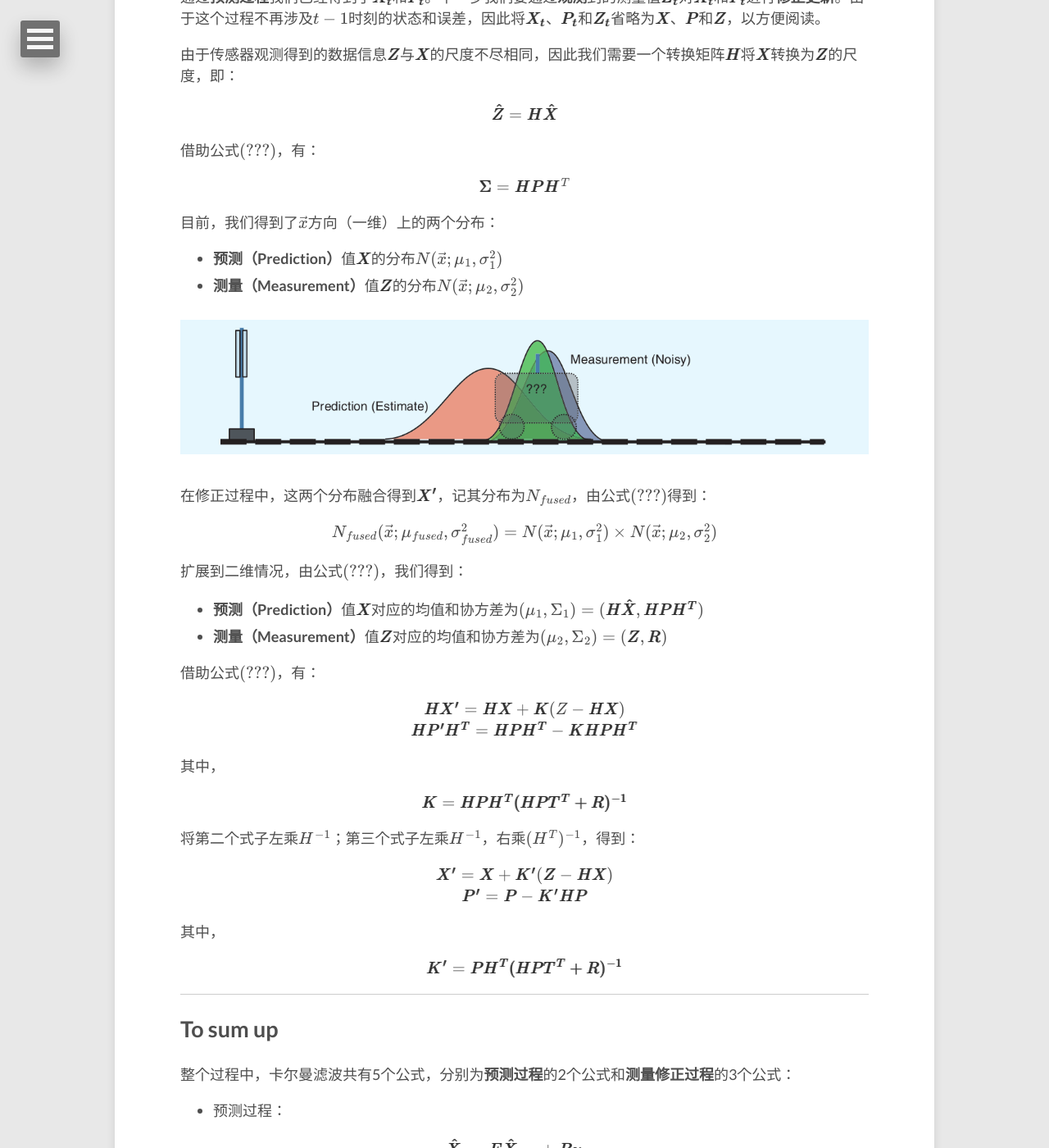
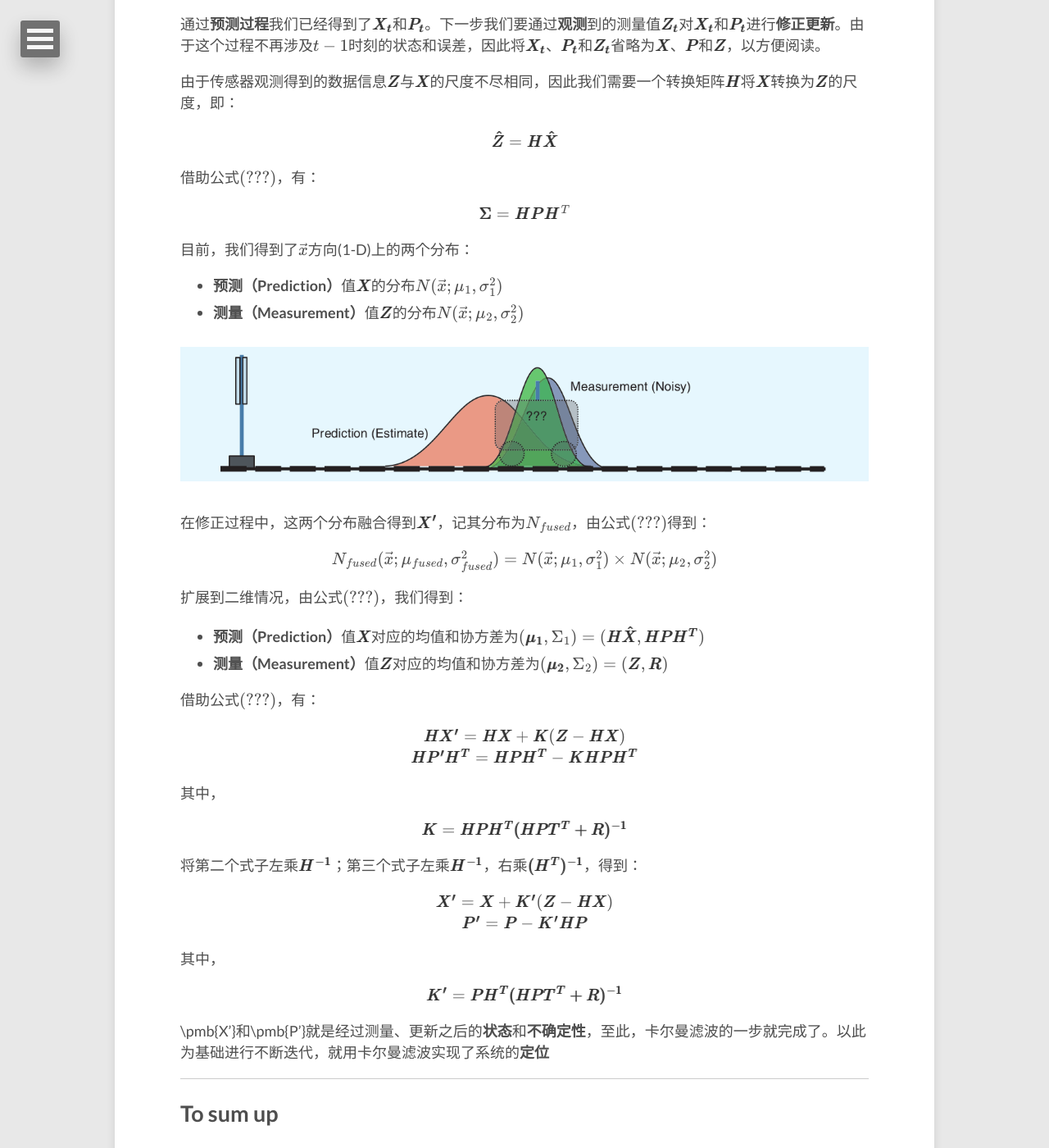
Before and after one commit to lucameng/lucameng.github.io, a Jekyll site: the page built from _posts/2022-07-20-Kalman-Filter.md, in a window 1280 px wide and 1400 px high, scrolled down 4558 px. Shown: the whole window at 82% size. Built offline with Jekyll 4.4.1, drawn with Linux system fonts in a browser that asks for light colours; formulas are drawn with MathJax 3; some of the changed text lies outside the part shown.

Commit message:
update KF

```diff
--- a/_posts/2022-07-20-Kalman-Filter.md
+++ b/_posts/2022-07-20-Kalman-Filter.md
@@ -257,7 +258,7 @@ $
 
 <center>
 $
-\pmb{\hat{X}_{t}} = \pmb{F} \pmb{\hat{X}_{t-1}} + \pmb{B} \ddot{x_{t-1}}
+\pmb{\hat{X}_{t}} = \pmb{F} \pmb{\hat{X}_{t-1}} + \pmb{B} \ddot{x}_{t-1}
 $
 </center>
 
@@ -296,7 +297,7 @@ $
 $
 </center>
 
-目前，我们得到了$$ \vec{x} $$方向（一维）上的两个分布：
+目前，我们得到了$$ \vec{x} $$方向(1-D)上的两个分布：
 
 - **预测（Prediction）**值$$ \pmb{X} $$的分布$$ N(\vec{x};\mu_1,\sigma_1^2) $$
 - **测量（Measurement）**值$$ \pmb{Z} $$的分布$$ N(\vec{x};\mu_2,\sigma_2^2) $$
@@ -318,14 +319,14 @@ $
 
 扩展到二维情况，由公式$\eqref{eq4}$，我们得到：
 
-- **预测（Prediction）**值$$ \pmb{X} $$对应的均值和协方差为$$ (\mu_1,\Sigma_1)=(\pmb{H \hat{X}},\pmb{HPH^T}) $$
-- **测量（Measurement）**值$$ \pmb{Z} $$对应的均值和协方差为$$ (\mu_2,\Sigma_2)=(\pmb{Z},\pmb{R}) $$
+- **预测（Prediction）**值$$ \pmb{X} $$对应的均值和协方差为$$ (\pmb{\mu_1},\Sigma_1)=(\pmb{H \hat{X}},\pmb{HPH^T}) $$
+- **测量（Measurement）**值$$ \pmb{Z} $$对应的均值和协方差为$$ (\pmb{\mu_2},\Sigma_2)=(\pmb{Z},\pmb{R}) $$
 
 借助公式$\eqref{eq3}$，有：
 
 <center>
 $
-\pmb{HX'} = \pmb{HX} + \pmb{K} (Z-\pmb{HX})
+\pmb{HX'} = \pmb{HX} + \pmb{K} (\pmb{Z}-\pmb{HX})
 $
 </center>
 
@@ -343,7 +344,7 @@ $
 $
 </center>
 
-将第二个式子左乘$$ H^{-1} $$；第三个式子左乘$$ H^{-1} $$，右乘$$ (H^T)^{-1} $$，得到：
+将第二个式子左乘$$ \pmb{H^{-1}} $$；第三个式子左乘$$ \pmb{H^{-1}} $$，右乘$$ \pmb{(H^T)^{-1}} $$，得到：
 
 <center>
 $
@@ -364,6 +365,8 @@ $
 \pmb{K'} = \pmb{PH^T(HPT^T+R)^{-1}}
 $
 </center>
+
+\pmb{X'}和\pmb{P'}就是经过测量、更新之后的**状态**和**不确定性**，至此，卡尔曼滤波的一步就完成了。以此为基础进行不断迭代，就用卡尔曼滤波实现了系统的**定位**
 
 ---
 ## To sum up
@@ -405,6 +408,12 @@ $
 $
 </center>
 
+## What's more?
+
+如果考虑系统的运动是非线性的情况呢？这时我们不能再简单地用$$x=vt$$来描述系统的运动。自然地，引出非线性系统下的卡尔曼滤波————**扩展卡尔曼滤波(EKF)**。
+
+此外，还有卡尔曼滤波的诸多变体，如UKF、CKF、QKF、MSCKF等等，基于扩展卡尔曼滤波的SLAM模型EKFSLAM......
+
 ---
 [^1]: Gaussian Distribution，又称正态分布
 
```
Also changed, not shown: other parts of _posts/2022-07-20-Kalman-Filter.md (+2 -1 lines).
